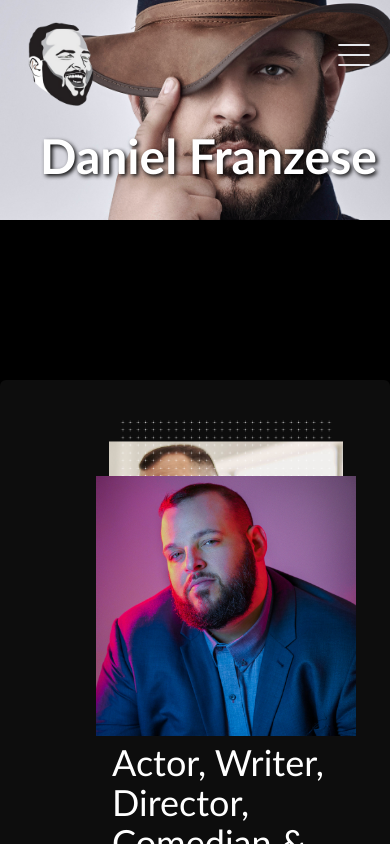
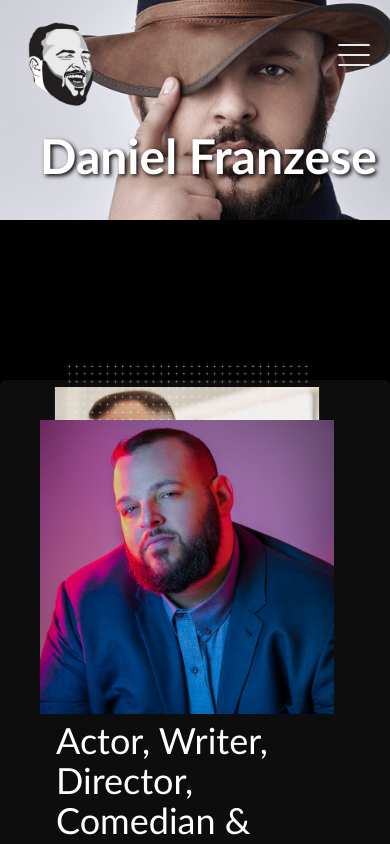
Before and after one commit to Earle-Poole/danFran, a Next.js app: page / in a window 390 px wide. Built offline with nearby package versions, Linux system fonts and the light colour scheme.

Commit message:
Adjust ContentSectionWrapper padding.

```diff
--- a/components/organisms/ContentSectionWrapper/ContentSectionWrapper.tsx
+++ b/components/organisms/ContentSectionWrapper/ContentSectionWrapper.tsx
@@ -15,7 +15,7 @@
     <div
       className={classNames(
         wrapperBackgroundColor,
-        'flex w-full p-24 rounded-md my-14',
+        'flex w-full p-10 md:p-24 rounded-md my-14',
         classNameOverride
       )}
     >
```
